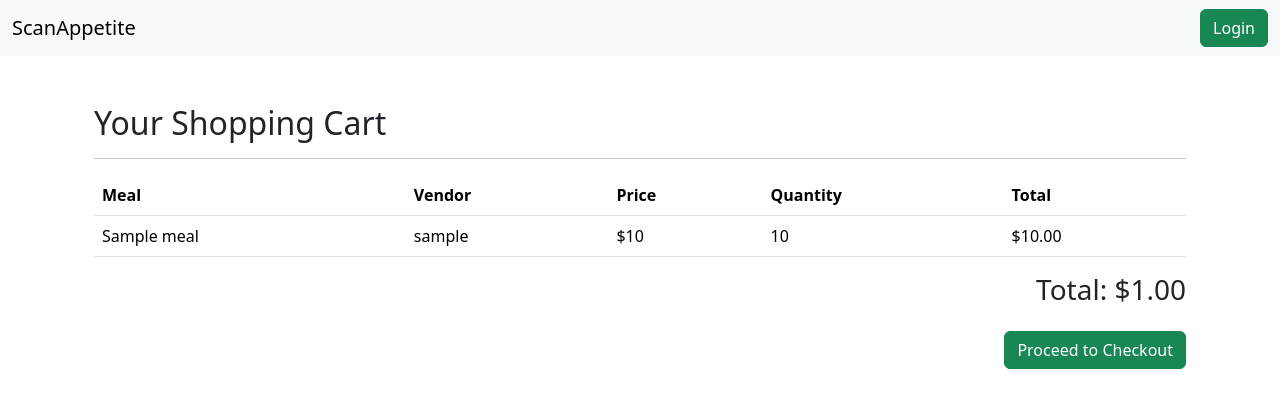
After one commit to FazleRabbbiferdaus172/ScanAppetite, a Django app: template orders/templates/orders/cart_details.html in a window 1280 px wide. The commit adds this page. Shown: the top 408 px of the page. Run offline with Django 5.2, Linux system fonts and the light colour scheme; the template is opened without the code that fills it: most values are stand-ins (such as "Sample title", 1, 10 or a date in 2020); some libraries are stand-ins or nearby versions.

Commit message:
chages to reflect add to cart button on meals and cart details templates added

```diff
--- /dev/null
+++ b/orders/templates/orders/cart_details.html
@@ -0,0 +1,39 @@
+{% extends "core/base.html" %}
+
+{% block content %}
+<div class="container mt-5">
+    <h2>Your Shopping Cart</h2>
+    <hr>
+    {% if cart_items %}
+        <table class="table">
+            <thead>
+                <tr>
+                    <th>Meal</th>
+                    <th>Vendor</th>
+                    <th>Price</th>
+                    <th>Quantity</th>
+                    <th>Total</th>
+                </tr>
+            </thead>
+            <tbody>
+                {% for item in cart_items %}
+                <tr>
+                    <td>{{ item.meal.name }}</td>
+                    <td>{{ item.meal.vendor.username }}</td>
+                    <td>${{ item.meal.price }}</td>
+                    <td>{{ item.quantity }}</td>
+                    <td>${{ item.total|floatformat:2 }}</td>
+                </tr>
+                {% endfor %}
+            </tbody>
+        </table>
+        <div class="text-end">
+            <h3>Total: ${{ total_price|floatformat:2 }}</h3>
+            <a href="{% url 'checkout' %}" class="btn btn-success mt-3">Proceed to Checkout</a>
+        </div>
+    {% else %}
+        <p>Your cart is empty.</p>
+        <a href="{% url 'homepage' %}" class="btn btn-primary">Continue Shopping</a>
+    {% endif %}
+</div>
+{% endblock %}
--- a/orders/templates/orders/meal_list.html
+++ b/orders/templates/orders/meal_list.html
@@ -22,7 +22,7 @@
                         <h6 class="card-subtitle mb-2 text-muted">Vendor: {{ meal.vendor.first_name }}</h6>
                         <p class="card-text">{{ meal.description }}</p>
                         <p class="card-text"><strong>${{ meal.price }}</strong></p>
-                        <a href="#" class="btn btn-primary">Order Now</a>
+                        <a href="{% url 'add_to_cart' meal.id %}" class="btn btn-primary">Add to Cart</a>
                     </div>
                 </div>
             </div>
```
